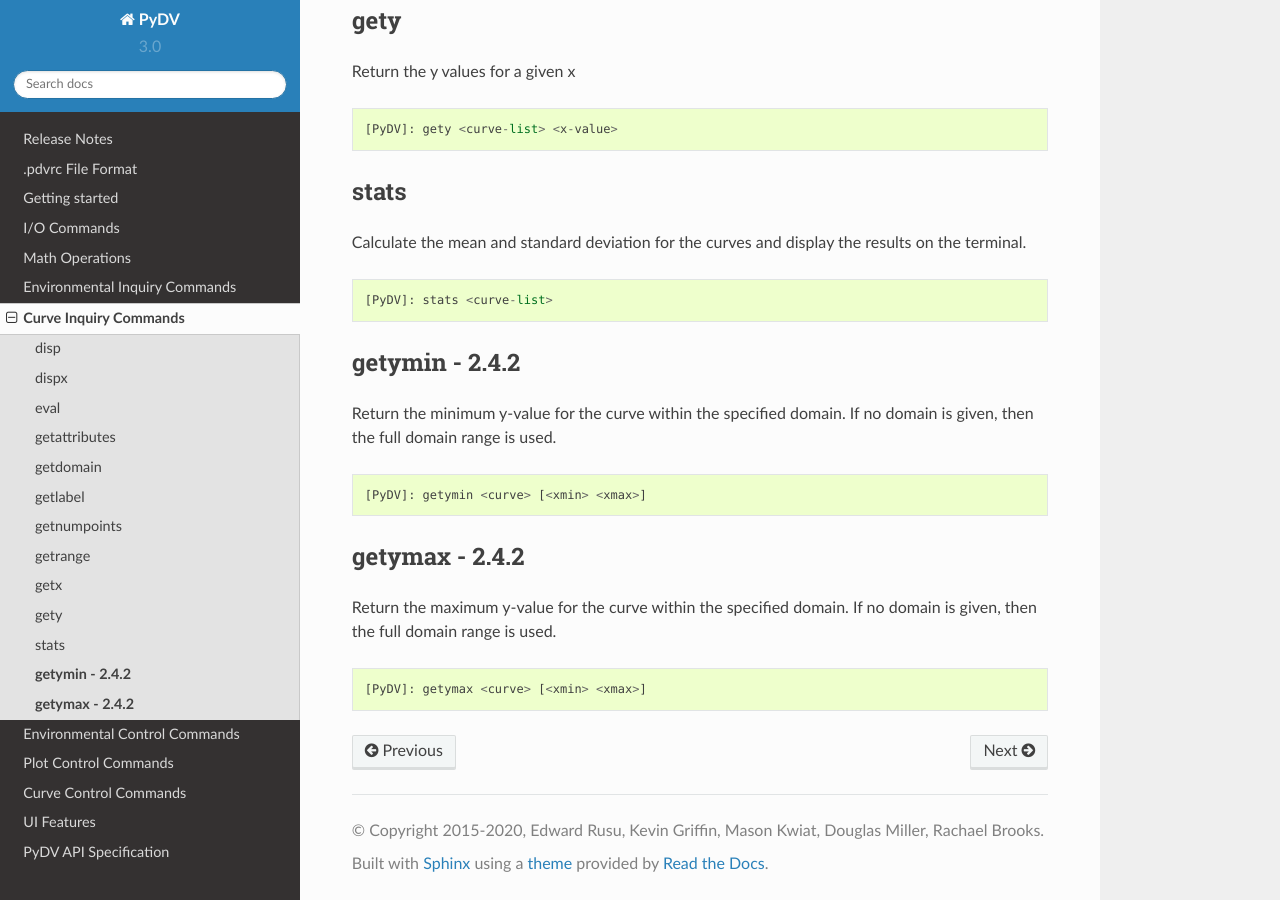
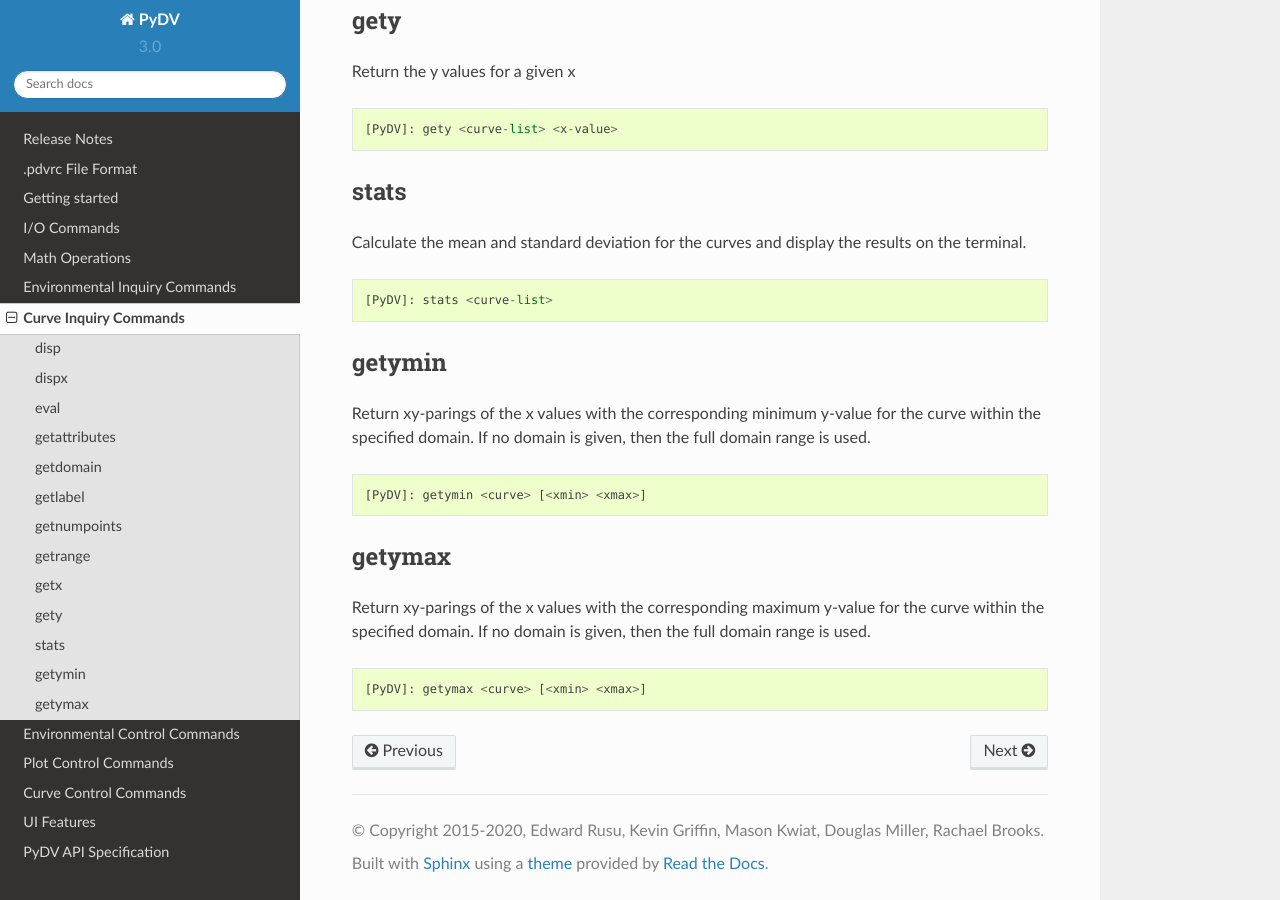
Before and after one commit to LLNL/PyDV, a Sphinx documentation site: the page built from pydv/docs/curve_inquiry_cmds.rst, in a window 1280 px wide and 900 px high, scrolled down 1938 px. Built offline with Sphinx 7.4.7 and the Read the Docs theme 2.0.0, drawn with Linux system fonts in a browser that asks for light colours.

Commit message:
Updated documentation for getyminmax

```diff
--- a/pydv/docs/curve_inquiry_cmds.rst
+++ b/pydv/docs/curve_inquiry_cmds.rst
@@ -111,19 +111,23 @@ Calculate the mean and standard deviation for the curves and display the results
 
    [PyDV]: stats <curve-list>
 
-**getymin - 2.4.2**
--------------------
+getymin
+-------
 
-Return the minimum y-value for the curve within the specified domain. If no domain is given, then the full domain range is used.
+Return xy-parings of the x values with the corresponding minimum y-value for the
+curve within the specified domain. If no domain is given, then the full domain
+range is used.
 
 .. code::
 
    [PyDV]: getymin <curve> [<xmin> <xmax>]
 
-**getymax - 2.4.2**
--------------------
+getymax
+-------
 
-Return the maximum y-value for the curve within the specified domain. If no domain is given, then the full domain range is used.
+Return xy-parings of the x values with the corresponding maximum y-value for the
+curve within the specified domain. If no domain is given, then the full domain
+range is used.
 
 .. code::
 
```
